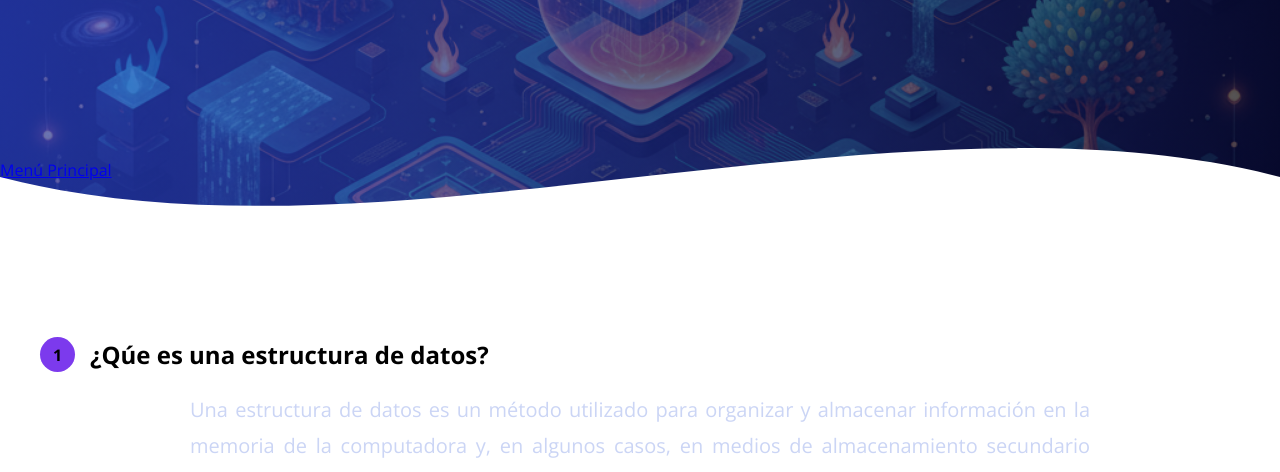
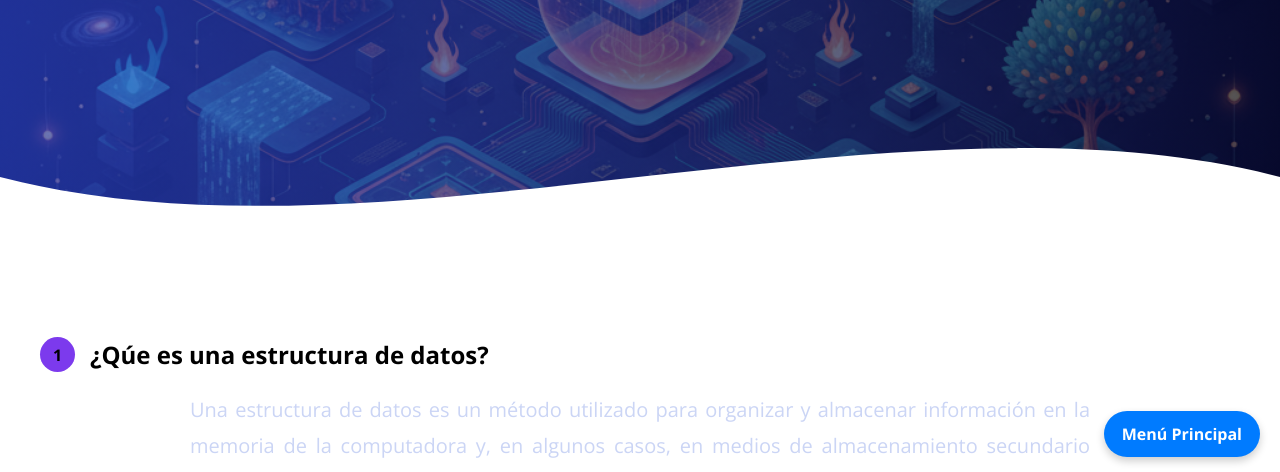
Before and after one commit to Ismael-Tobias/PROYECTO-FINAL-ED-2026, a website: page app/pages/index1.html in a window 1280 px wide. Shown: the part 323-795 px from the top of the page. Drawn offline with nearby package versions, Linux system fonts and the light colour scheme; files that its build step writes are made by us from their sources; files whose address does not match are found by name.

Commit message:
CSS boton menu

```diff
--- a/app/public/P1/estilos.css
+++ b/app/public/P1/estilos.css
@@ -389,3 +389,21 @@ transition:0.3s;
 transform:scale(1.05);
 box-shadow:0 10px 20px rgba(0,0,0,0.5);
 }
+
+.btn-menu {
+    position: fixed;
+    bottom: 20px;
+    right: 20px;
+    background: #007BFF;
+    color: white;
+    padding: 12px 18px;
+    border-radius: 30px;
+    text-decoration: none;
+    font-weight: bold;
+    box-shadow: 0 4px 8px rgba(0,0,0,0.2);
+    z-index: 1000;
+}
+
+.btn-menu:hover {
+    background: #0056b3;
+}
--- a/app/public/P2/estilos.css
+++ b/app/public/P2/estilos.css
@@ -389,3 +389,21 @@ transition:0.3s;
 transform:scale(1.05);
 box-shadow:0 10px 20px rgba(0,0,0,0.5);
 }
+
+.btn-menu {
+    position: fixed;
+    bottom: 20px;
+    right: 20px;
+    background: #007BFF;
+    color: white;
+    padding: 12px 18px;
+    border-radius: 30px;
+    text-decoration: none;
+    font-weight: bold;
+    box-shadow: 0 4px 8px rgba(0,0,0,0.2);
+    z-index: 1000;
+}
+
+.btn-menu:hover {
+    background: #0056b3;
+}
--- a/app/public/P3/estilos.css
+++ b/app/public/P3/estilos.css
@@ -389,3 +389,21 @@ transition:0.3s;
 transform:scale(1.05);
 box-shadow:0 10px 20px rgba(0,0,0,0.5);
 }
+
+.btn-menu {
+    position: fixed;
+    bottom: 20px;
+    right: 20px;
+    background: #007BFF;
+    color: white;
+    padding: 12px 18px;
+    border-radius: 30px;
+    text-decoration: none;
+    font-weight: bold;
+    box-shadow: 0 4px 8px rgba(0,0,0,0.2);
+    z-index: 1000;
+}
+
+.btn-menu:hover {
+    background: #0056b3;
+}
--- a/app/public/P4/estilos.css
+++ b/app/public/P4/estilos.css
@@ -389,3 +389,21 @@ transition:0.3s;
 transform:scale(1.05);
 box-shadow:0 10px 20px rgba(0,0,0,0.5);
 }
+
+.btn-menu {
+    position: fixed;
+    bottom: 20px;
+    right: 20px;
+    background: #007BFF;
+    color: white;
+    padding: 12px 18px;
+    border-radius: 30px;
+    text-decoration: none;
+    font-weight: bold;
+    box-shadow: 0 4px 8px rgba(0,0,0,0.2);
+    z-index: 1000;
+}
+
+.btn-menu:hover {
+    background: #0056b3;
+}
--- a/app/public/P5/estilos.css
+++ b/app/public/P5/estilos.css
@@ -389,3 +389,21 @@ transition:0.3s;
 transform:scale(1.05);
 box-shadow:0 10px 20px rgba(0,0,0,0.5);
 }
+
+.btn-menu {
+    position: fixed;
+    bottom: 20px;
+    right: 20px;
+    background: #007BFF;
+    color: white;
+    padding: 12px 18px;
+    border-radius: 30px;
+    text-decoration: none;
+    font-weight: bold;
+    box-shadow: 0 4px 8px rgba(0,0,0,0.2);
+    z-index: 1000;
+}
+
+.btn-menu:hover {
+    background: #0056b3;
+}
--- a/app/public/P6/estilos.css
+++ b/app/public/P6/estilos.css
@@ -389,3 +389,21 @@ transition:0.3s;
 transform:scale(1.05);
 box-shadow:0 10px 20px rgba(0,0,0,0.5);
 }
+
+.btn-menu {
+    position: fixed;
+    bottom: 20px;
+    right: 20px;
+    background: #007BFF;
+    color: white;
+    padding: 12px 18px;
+    border-radius: 30px;
+    text-decoration: none;
+    font-weight: bold;
+    box-shadow: 0 4px 8px rgba(0,0,0,0.2);
+    z-index: 1000;
+}
+
+.btn-menu:hover {
+    background: #0056b3;
+}
--- a/app/public/P7/estilos.css
+++ b/app/public/P7/estilos.css
@@ -389,3 +389,21 @@ transition:0.3s;
 transform:scale(1.05);
 box-shadow:0 10px 20px rgba(0,0,0,0.5);
 }
+
+.btn-menu {
+    position: fixed;
+    bottom: 20px;
+    right: 20px;
+    background: #007BFF;
+    color: white;
+    padding: 12px 18px;
+    border-radius: 30px;
+    text-decoration: none;
+    font-weight: bold;
+    box-shadow: 0 4px 8px rgba(0,0,0,0.2);
+    z-index: 1000;
+}
+
+.btn-menu:hover {
+    background: #0056b3;
+}
```
